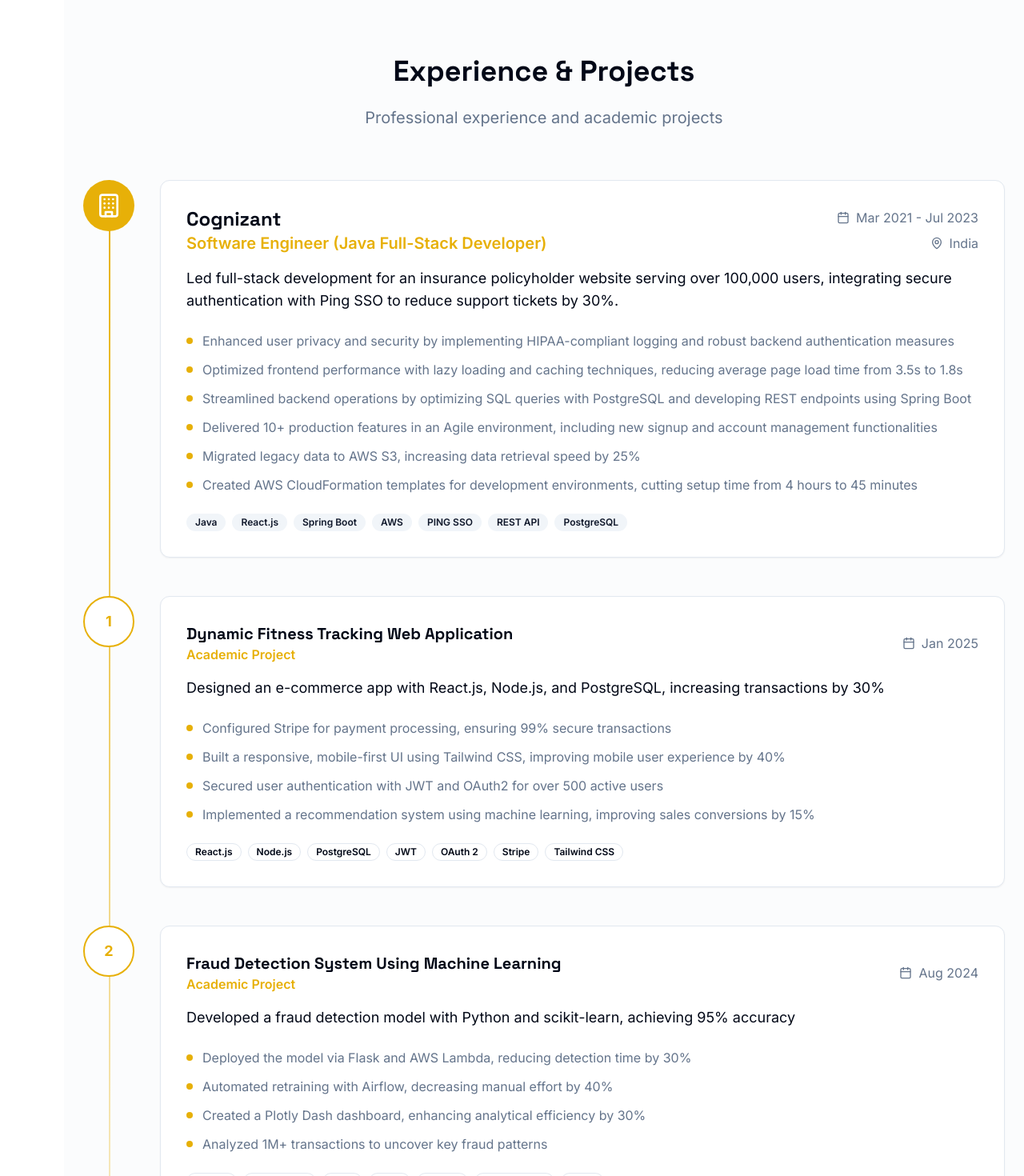
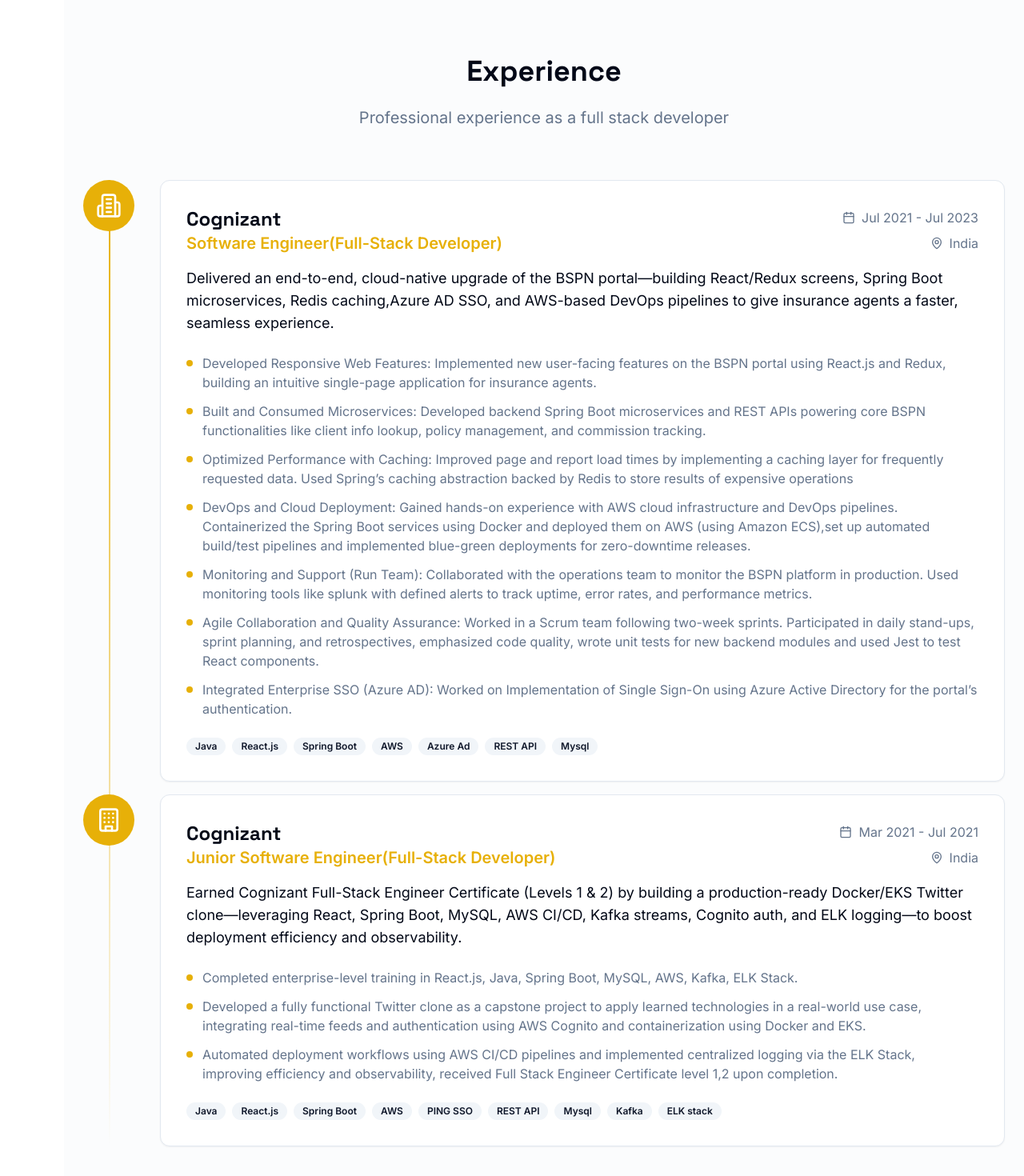
Before and after one commit to Ganixx/portfolio-website, a Next.js app: page / in a window 1280 px wide. Shown: the part 2640-4110 px from the top of the page at 80% size. Built offline with nearby package versions, Linux system fonts and the light colour scheme.

Commit message:
Update experiences page, made it dynamic.

```diff
--- a/components/experience.tsx
+++ b/components/experience.tsx
@@ -1,67 +1,46 @@
 "use client"
 
+import { Badge } from "@/components/ui/badge"
+import { Card, CardContent } from "@/components/ui/card"
+import { Building, Calendar, MapPin, Building2 } from "lucide-react"
 import { useInView } from "react-intersection-observer"
-import { Card, CardContent } from "@/components/ui/card"
-import { Badge } from "@/components/ui/badge"
-import { Building, Calendar, MapPin } from "lucide-react"
 
 const experiences = [
   {
     company: "Cognizant",
-    position: "Software Engineer (Java Full-Stack Developer)",
-    duration: "Mar 2021 - Jul 2023",
+    position: "Software Engineer(Full-Stack Developer)",
+    duration: "Jul 2021 - Jul 2023",
     location: "India",
     type: "Full-time",
     description:
-      "Led full-stack development for an insurance policyholder website serving over 100,000 users, integrating secure authentication with Ping SSO to reduce support tickets by 30%.",
+      "Delivered an end-to-end, cloud-native upgrade of the BSPN portal—building React/Redux screens, Spring Boot microservices, Redis caching,Azure AD SSO, and AWS-based DevOps pipelines to give insurance agents a faster, seamless experience.",
     achievements: [
-      "Enhanced user privacy and security by implementing HIPAA-compliant logging and robust backend authentication measures",
-      "Optimized frontend performance with lazy loading and caching techniques, reducing average page load time from 3.5s to 1.8s",
-      "Streamlined backend operations by optimizing SQL queries with PostgreSQL and developing REST endpoints using Spring Boot",
-      "Delivered 10+ production features in an Agile environment, including new signup and account management functionalities",
-      "Migrated legacy data to AWS S3, increasing data retrieval speed by 25%",
-      "Created AWS CloudFormation templates for development environments, cutting setup time from 4 hours to 45 minutes",
+    "Developed Responsive Web Features: Implemented new user-facing features on the BSPN portal using React.js and Redux, building an intuitive single-page application for insurance agents. ",
+    "Built and Consumed Microservices: Developed backend Spring Boot microservices and REST APIs powering core BSPN functionalities like client info lookup, policy management, and commission tracking.",
+    "Optimized Performance with Caching: Improved page and report load times by implementing a caching layer for frequently requested data. Used Spring’s caching abstraction backed by Redis to store results of expensive operations",
+    "DevOps and Cloud Deployment: Gained hands-on experience with AWS cloud infrastructure and DevOps pipelines. Containerized the Spring Boot services using Docker and deployed them on AWS (using Amazon ECS),set up automated build/test pipelines and implemented blue-green deployments for zero-downtime releases.",
+    "Monitoring and Support (Run Team): Collaborated with the operations team to monitor the BSPN platform in production. Used monitoring tools like splunk with defined alerts to track uptime, error rates, and performance metrics.",
+    "Agile Collaboration and Quality Assurance: Worked in a Scrum team following two-week sprints. Participated in daily stand-ups, sprint planning, and retrospectives, emphasized code quality, wrote unit tests for new backend modules and used Jest to test React components. ",
+    "Integrated Enterprise SSO (Azure AD): Worked on Implementation of Single Sign-On using Azure Active Directory for the portal’s authentication. "
     ],
-    technologies: ["Java", "React.js", "Spring Boot", "AWS", "PING SSO", "REST API", "PostgreSQL"],
-  },
-]
-
-const projects = [
-  {
-    title: "Dynamic Fitness Tracking Web Application",
-    date: "Jan 2025",
-    description: "Designed an e-commerce app with React.js, Node.js, and PostgreSQL, increasing transactions by 30%",
-    achievements: [
-      "Configured Stripe for payment processing, ensuring 99% secure transactions",
-      "Built a responsive, mobile-first UI using Tailwind CSS, improving mobile user experience by 40%",
-      "Secured user authentication with JWT and OAuth2 for over 500 active users",
-      "Implemented a recommendation system using machine learning, improving sales conversions by 15%",
-    ],
-    technologies: ["React.js", "Node.js", "PostgreSQL", "JWT", "OAuth 2", "Stripe", "Tailwind CSS"],
+    technologies: ["Java", "React.js", "Spring Boot", "AWS", "Azure Ad", "REST API", "Mysql"],
+    icon : Building2
   },
   {
-    title: "Fraud Detection System Using Machine Learning",
-    date: "Aug 2024",
-    description: "Developed a fraud detection model with Python and scikit-learn, achieving 95% accuracy",
+    company: "Cognizant",
+    position: "Junior Software Engineer(Full-Stack Developer)",
+    duration: "Mar 2021 - Jul 2021",
+    location: "India",
+    type: "Full-time",
+    description:
+      "Earned Cognizant Full-Stack Engineer Certificate (Levels 1 & 2) by building a production-ready Docker/EKS Twitter clone—leveraging React, Spring Boot, MySQL, AWS CI/CD, Kafka streams, Cognito auth, and ELK logging—to boost deployment efficiency and observability.",
     achievements: [
-      "Deployed the model via Flask and AWS Lambda, reducing detection time by 30%",
-      "Automated retraining with Airflow, decreasing manual effort by 40%",
-      "Created a Plotly Dash dashboard, enhancing analytical efficiency by 30%",
-      "Analyzed 1M+ transactions to uncover key fraud patterns",
+    "Completed enterprise-level training in React.js, Java, Spring Boot, MySQL, AWS, Kafka, ELK Stack.",
+    "Developed a fully functional Twitter clone as a capstone project to apply learned technologies in a real-world use case, integrating real-time feeds and authentication using AWS Cognito and containerization using Docker and EKS.",
+    "Automated deployment workflows using AWS CI/CD pipelines and implemented centralized logging via the ELK Stack, improving efficiency and observability, received Full Stack Engineer Certificate level 1,2 upon completion."
     ],
-    technologies: ["Python", "SciKit-learn", "AWS", "Flask", "Airflow", "AWS Lambda", "Plotly"],
-  },
-  {
-    title: "EngageBot - Intelligent University Assistance System",
-    date: "May 2024",
-    description: "Delivered a real-time messaging system using Socket.io, Node.js, and MongoDB, supporting 500+ users",
-    achievements: [
-      "Utilized Redis for session storage, lowering latency by 30%",
-      "Used JWT for security, ensuring 99.9% uptime",
-      "Applied responsive design principles with CSS Grid and Flexbox, achieving 100% compatibility across devices",
-      "Enhanced engagement with a notification system using the Web Push API, driving a 25% increase in activity",
-    ],
-    technologies: ["Node.js", "MongoDB", "Socket.io", "Web Push API", "CSS Grid", "Redis", "JWT"],
+    technologies: ["Java", "React.js", "Spring Boot", "AWS", "PING SSO", "REST API", "Mysql","Kafka","ELK stack"],
+    icon: Building
   },
 ]
 
@@ -81,14 +60,14 @@ export default function Experience() {
                 inView ? "opacity-100 translate-y-0" : "opacity-0 translate-y-10"
               }`}
             >
-              Experience & Projects
+              Experience
             </h2>
             <p
               className={`text-xl text-muted-foreground transition-all duration-700 delay-200 ${
                 inView ? "opacity-100 translate-y-0" : "opacity-0 translate-y-10"
               }`}
             >
-              Professional experience and academic projects
+              Professional experience as a full stack developer
             </p>
           </div>
 
@@ -99,39 +78,41 @@ export default function Experience() {
             <div className="space-y-12">
               {/* Professional Experience */}
               <div
-                className={`transition-all duration-700 delay-300 ${
+                className={`flex flex-col gap-4 transition-all duration-700 delay-300 ${
                   inView ? "opacity-100 translate-y-0" : "opacity-0 translate-y-10"
                 }`}
               >
-                <div className="flex items-start gap-8">
+                {
+                  experiences.map( (experience,index) => {
+                    return(
+                      <div className="flex items-start gap-8" key={index}>
                         <div className="hidden lg:flex w-16 h-16 bg-primary rounded-full items-center justify-center relative z-10">
-                    <Building className="h-8 w-8 text-primary-foreground" />
+                          <experience.icon className="h-8 w-8 text-primary-foreground"/>
                         </div>
-
                         <div className="flex-1">
                           <Card className="overflow-hidden">
                             <CardContent className="p-8">
                               <div className="flex flex-col lg:flex-row lg:items-center lg:justify-between mb-4">
                                 <div>
-                            <h3 className="text-2xl font-bold">{experiences[0].company}</h3>
-                            <p className="text-xl text-primary font-semibold">{experiences[0].position}</p>
+                                  <h3 className="text-2xl font-bold">{experience.company}</h3>
+                                  <p className="text-xl text-primary font-semibold">{experience.position}</p>
                                 </div>
                                 <div className="flex flex-col lg:items-end gap-2 mt-2 lg:mt-0">
                                   <div className="flex items-center gap-2 text-muted-foreground">
                                     <Calendar className="h-4 w-4" />
-                              <span>{experiences[0].duration}</span>
+                                    <span>{experience.duration}</span>
                                   </div>
                                   <div className="flex items-center gap-2 text-muted-foreground">
                                     <MapPin className="h-4 w-4" />
-                              <span>{experiences[0].location}</span>
+                                    <span>{experience.location}</span>
                                   </div>
                                 </div>
                               </div>
 
-                        <p className="text-lg mb-6">{experiences[0].description}</p>
+                              <p className="text-lg mb-6">{experience.description}</p>
 
                               <div className="space-y-3 mb-6">
-                          {experiences[0].achievements.map((achievement, index) => (
+                                {experience.achievements.map((achievement, index) => (
                                   <div key={index} className="flex items-start gap-3">
                                     <div className="w-2 h-2 bg-primary rounded-full mt-2 flex-shrink-0" />
                                     <p className="text-muted-foreground">{achievement}</p>
@@ -140,7 +121,7 @@ export default function Experience() {
                               </div>
 
                               <div className="flex flex-wrap gap-2">
-                          {experiences[0].technologies.map((tech) => (
+                                {experience.technologies.map((tech) => (
                                   <Badge key={tech} variant="secondary">
                                     {tech}
                                   </Badge>
@@ -150,60 +131,10 @@ export default function Experience() {
                           </Card>
                         </div>
                     </div>
+                    )
+                  })
+                }
               </div>
-
-              {/* Academic Projects */}
-              {projects.map((project, index) => (
-                <div
-                  key={project.title}
-                  className={`transition-all duration-700 ${
-                    inView ? "opacity-100 translate-y-0" : "opacity-0 translate-y-10"
-                  }`}
-                  style={{ transitionDelay: `${(index + 1) * 200 + 300}ms` }}
-                >
-                  <div className="flex items-start gap-8">
-                    <div className="hidden lg:flex w-16 h-16 bg-card border-2 border-primary rounded-full items-center justify-center relative z-10">
-                      <span className="text-primary font-bold text-lg">{index + 1}</span>
-                    </div>
-
-                    <div className="flex-1">
-                      <Card className="overflow-hidden">
-                        <CardContent className="p-8">
-                          <div className="flex flex-col lg:flex-row lg:items-center lg:justify-between mb-4">
-                            <div>
-                              <h3 className="text-xl font-bold">{project.title}</h3>
-                              <p className="text-primary font-semibold">Academic Project</p>
-                            </div>
-                            <div className="flex items-center gap-2 text-muted-foreground mt-2 lg:mt-0">
-                              <Calendar className="h-4 w-4" />
-                              <span>{project.date}</span>
-                            </div>
-                          </div>
-
-                          <p className="text-lg mb-6">{project.description}</p>
-
-                          <div className="space-y-3 mb-6">
-                            {project.achievements.map((achievement, achievementIndex) => (
-                              <div key={achievementIndex} className="flex items-start gap-3">
-                                <div className="w-2 h-2 bg-primary rounded-full mt-2 flex-shrink-0" />
-                                <p className="text-muted-foreground">{achievement}</p>
-                              </div>
-                            ))}
-                          </div>
-
-                          <div className="flex flex-wrap gap-2">
-                            {project.technologies.map((tech) => (
-                              <Badge key={tech} variant="outline">
-                                {tech}
-                              </Badge>
-                            ))}
-                          </div>
-                        </CardContent>
-                      </Card>
-                    </div>
-                  </div>
-                </div>
-              ))}
             </div>
           </div>
         </div>
--- a/components/tech-stack.tsx
+++ b/components/tech-stack.tsx
@@ -237,7 +237,7 @@ export default function SkillTimeline() {
                                       className="opacity-0 hover:opacity-95 absolute top-0 left-0 w-14 h-14 lg:w-16 lg:h-16 rounded-xl
                                       px-3 py-2 bg-card text-primary text-sm
                                       shadow-xl z-20 border text-center flex justify-center items-start
-                                       hover:animate-pulse"
+                                       hover:animate-out"
                                     >
                                       {skill}
                                   </div>
```
Lines whose indentation alone changed are shown as unchanged.
